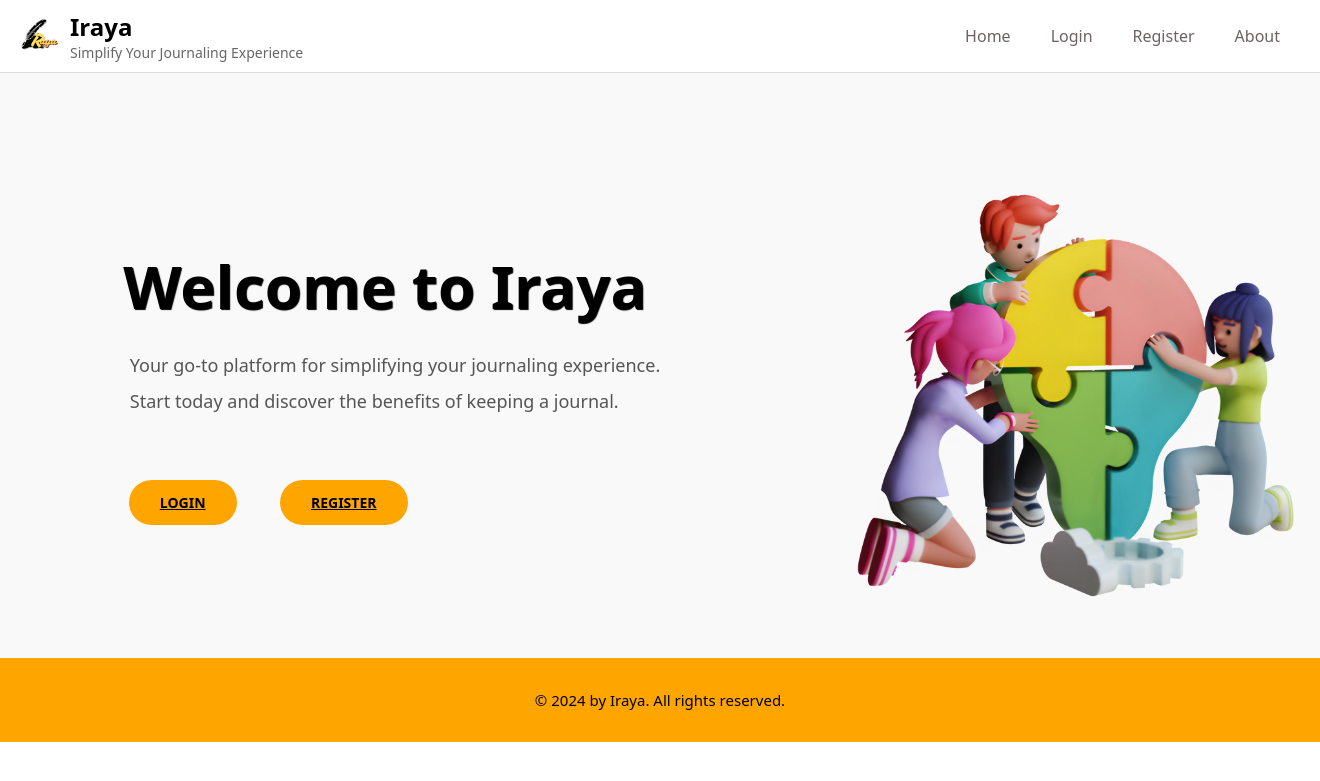
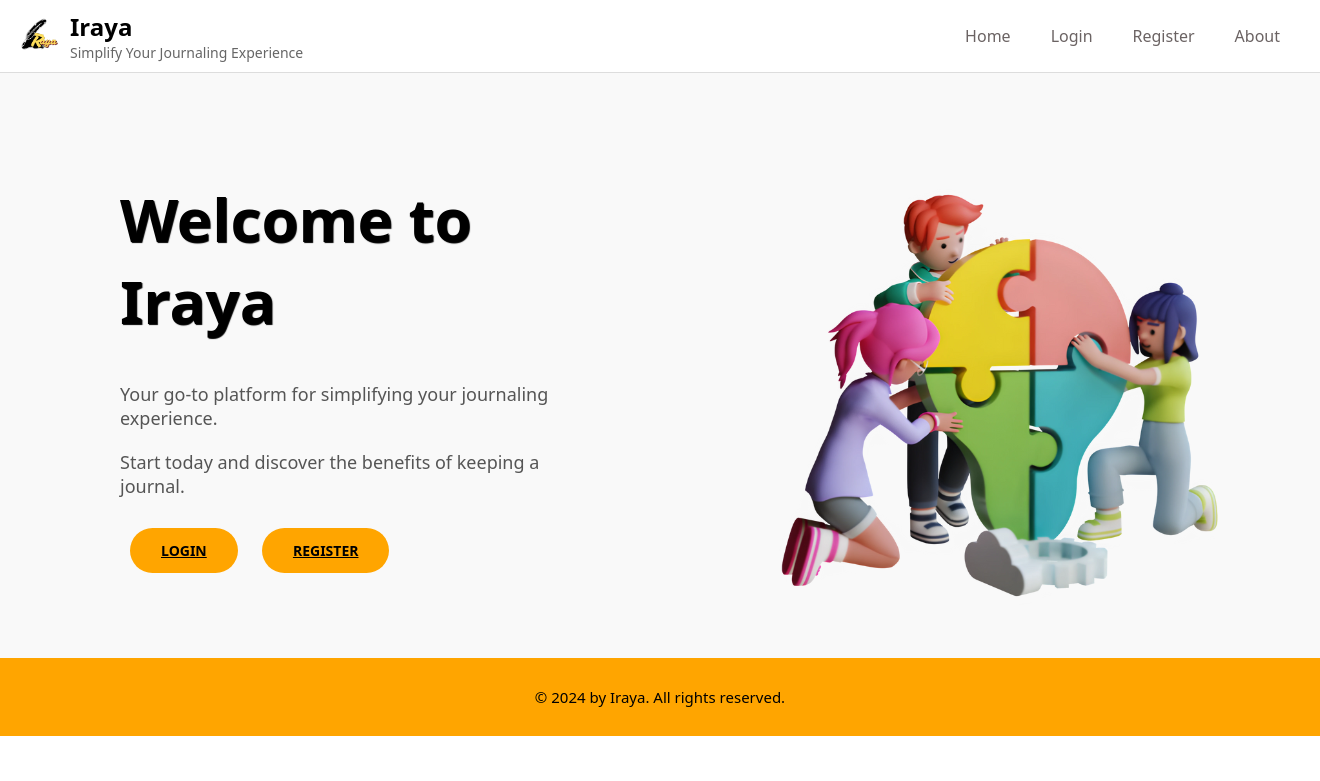
Before and after one commit to PUP-BSIT/project-tuf_developers, a PHP site: page / in a window 1320 px wide. Shown: the top 781 px of the page. Run offline with PHP 8.4, Linux system fonts and the light colour scheme.

Commit message:
add mobile responsive in index

```diff
--- a/Iraya/assets/stylesheets/index.css
+++ b/Iraya/assets/stylesheets/index.css
@@ -1,5 +1,7 @@
 * {
   padding: 0;
+  margin: 0;
+  box-sizing: border-box;
 }
 
 body {
@@ -66,52 +68,42 @@ main {
 }
 
 .welcome-section {
-  width: 70%;
-  position: relative;
-  display: grid;
-  justify-content: center;
-  grid-template-columns: repeat(2, 1fr);
+  display: flex;
+  flex-direction: row;
+  justify-content: space-between;
   align-items: center;
+  padding: 20px 50px;
   gap: 1rem;
-  padding: 20px 50px;
 }
 
 .welcome-section img {
+  max-width: 100%;
   height: auto;
-  margin-left: 150px;
-  white-space: nowrap;
+}
+
+.welcome-text {
+  max-width: 40%;
+  text-align: left;
+  margin-left: 50px;
+  margin-top: 30px;
 }
 
 .welcome-text h2 {
   text-shadow: 1px 1px 1px #000000;
   font-size: 60px;
-  font-weight: 0px;
   color: #000;
   margin-bottom: 40px;
-  text-align: center;
-  white-space: nowrap;
-  margin-left: 400px;
-  font-family: system-ui, "Segoe UI", "Open Sans", "Helvetica Neue";
 }
 
-.welcome-text {
-  font-size: 90px;
-  line-height: 1;
-  color: #000;
-  margin: 2 2 20px;
-}
-
-.welcome-section p {
+.welcome-text p {
   font-size: 18px;
   color: #555;
-  margin-left: 420px;
-  white-space: nowrap;
+  margin-bottom: 20px;
 }
 
 .welcome-text a {
   display: inline-block;
   color: #000;
-  margin-left: 419px;
   background-color: #ffa500;
   border: 1px solid transparent;
   padding: 12px 30px;
@@ -121,6 +113,7 @@ main {
   border-radius: 30px;
   text-transform: uppercase;
   transition: all 0.55s ease;
+  margin: 10px;
 }
 
 .welcome-text a:hover {
@@ -129,18 +122,75 @@ main {
   transform: translateX(8px);
 }
 
-.welcome-text a.reg {
-  margin-left: 20px;
-}
-
 .footer {
-  padding: 17px 0;
+  padding: 29px 0;
   background-color: #ffa500;
 }
 
 .footer .copyright {
-  margin-top: 5px;
   text-align: center;
   font-size: 15px;
   color: #000;
 }
+
+@media (max-width: 768px) {
+  header {
+    flex-direction: column;
+    align-items: flex-start;
+  }
+
+  nav ul {
+    flex-direction: column;
+    align-items: flex-start;
+  }
+
+  nav ul li {
+    margin: 10px 0;
+  }
+
+  .welcome-section {
+    flex-direction: column;
+    padding: 20px 10px;
+  }
+
+  .welcome-text {
+    max-width: 100%;
+    text-align: center;
+  }
+
+  .welcome-text h2 {
+    font-size: 40px;
+  }
+
+  .welcome-text p {
+    font-size: 16px;
+  }
+
+  .welcome-section img {
+    margin: 0 auto;
+  }
+
+  .welcome-text a {
+    display: inline-block;
+    margin: 5px auto;
+  }
+}
+
+@media (max-width: 480px) {
+  header {
+    padding: 10px;
+  }
+
+  .welcome-text h2 {
+    font-size: 24px;
+  }
+
+  .welcome-text p {
+    font-size: 14px;
+  }
+
+  .welcome-text a {
+    padding: 10px 20px;
+    font-size: 12px;
+  }
+}
--- a/Iraya/index.php
+++ b/Iraya/index.php
@@ -5,7 +5,6 @@
   <meta name="viewport" content="width=device-width, initial-scale=1.0" />
   <title>Iraya Home Page</title>
   <link rel="stylesheet" href="./assets/stylesheets/index.css" />
-    <link rel="icon" type="image/x-icon" href="./assets/images/favicon.ico" />
 </head>
 <body>
   <header>
@@ -29,25 +28,20 @@
     <section class="welcome-section">
       <div class="welcome-text">
         <h2>Welcome to Iraya</h2>
-          <p>
-            Your go-to platform for simplifying your journaling experience.
-          </p>
+        <p>Your go-to platform for simplifying your journaling experience.</p>
         <p>Start today and discover the benefits of keeping a journal.</p>
         <a href="./login.php">Login</a>
-          <a href="./register.php" class="reg"><i class="ri-play-fill">
-             </i> Register</a>
+        <a href="./register.php" class="reg"><i class="ri-play-fill"></i> Register</a>
       </div>
-        <div class="welocome-img">
-          <img src="./assets/images/welcome_picture.png" />
+      <div class="welcome-img">
+        <img src="./assets/images/welcome_picture.png" alt="Welcome Image" />
       </div>
     </section>
   </main>
-    <section class="footer">
+  <footer class="footer">
     <div class="copyright">
-      <p>
-        © 2024 by Iraya. All rights reserved.
-      </p>
+      <p>© 2024 by Iraya. All rights reserved.</p>
     </div>
-    </section>
+  </footer>
 </body>
 </html>
```
Lines whose indentation alone changed are shown as unchanged.
